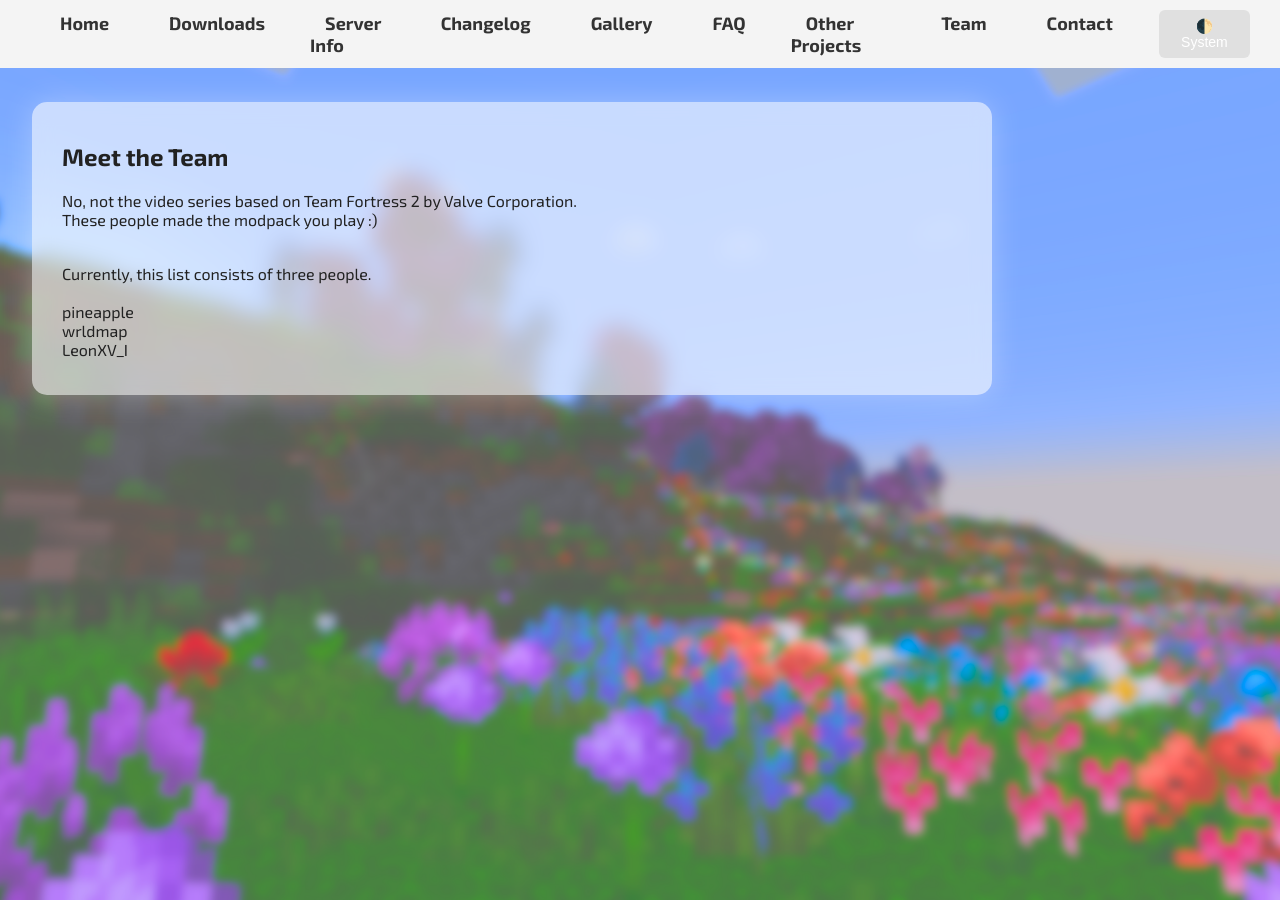
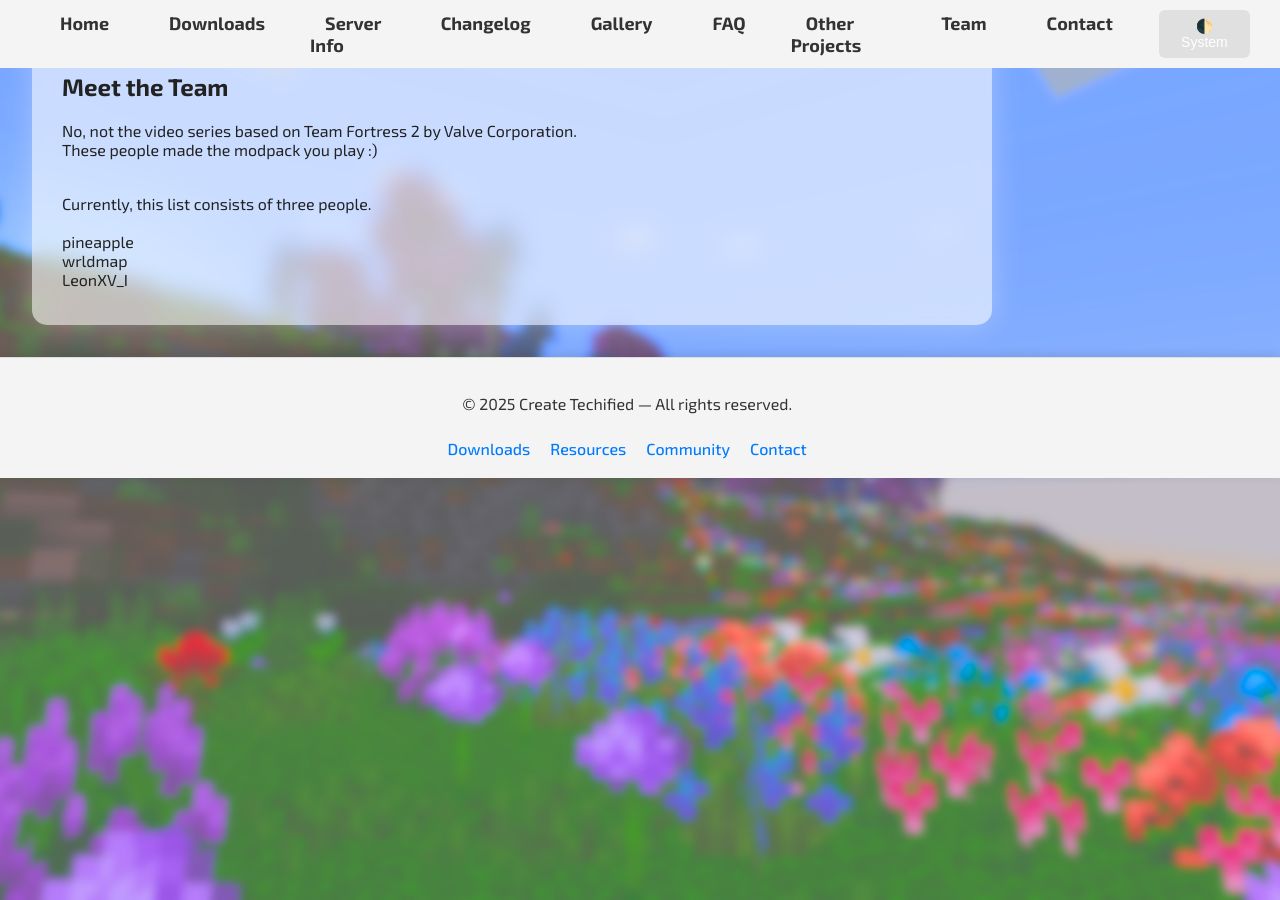
Before and after one commit to CreateTechified/Website, a Jekyll site: the page built from team.html, in a window 1280 px wide. Built offline with Jekyll 4.4.1, drawn with Linux system fonts in a browser that asks for light colours.

Commit message:
just some more adjustments

```diff
--- a/style.css
+++ b/style.css
@@ -352,3 +352,22 @@
   transform: scale(1.02);
   box-shadow: 0 6px 20px rgba(0, 0, 0, 0.35);
 }
+
+html, body {
+  height: 100%;
+  margin: 0;
+  padding: 0;
+}
+
+body {
+  display: flex;
+  flex-direction: column;
+  min-height: 100vh;
+}
+
+main {
+  flex: 1;
+  display: flex;
+  flex-direction: column;
+  align-items: flex-start;
+}
--- a/team.html
+++ b/team.html
@@ -13,3 +13,14 @@
     Currently, this list consists of three people.<br /><br />pineapple<br />wrldmap<br />LeonXV_I
   </p>
 </div>
+<footer>
+  <div class="footer-content">
+    <p>© 2025 Create Techified — All rights reserved.</p>
+    <div class="footer-links">
+      <a href="downloads.html">Downloads</a>
+      <a href="resources.html">Resources</a>
+      <a href="community.html">Community</a>
+      <a href="contact.html">Contact</a>
+    </div>
+  </div>
+</footer>
```
